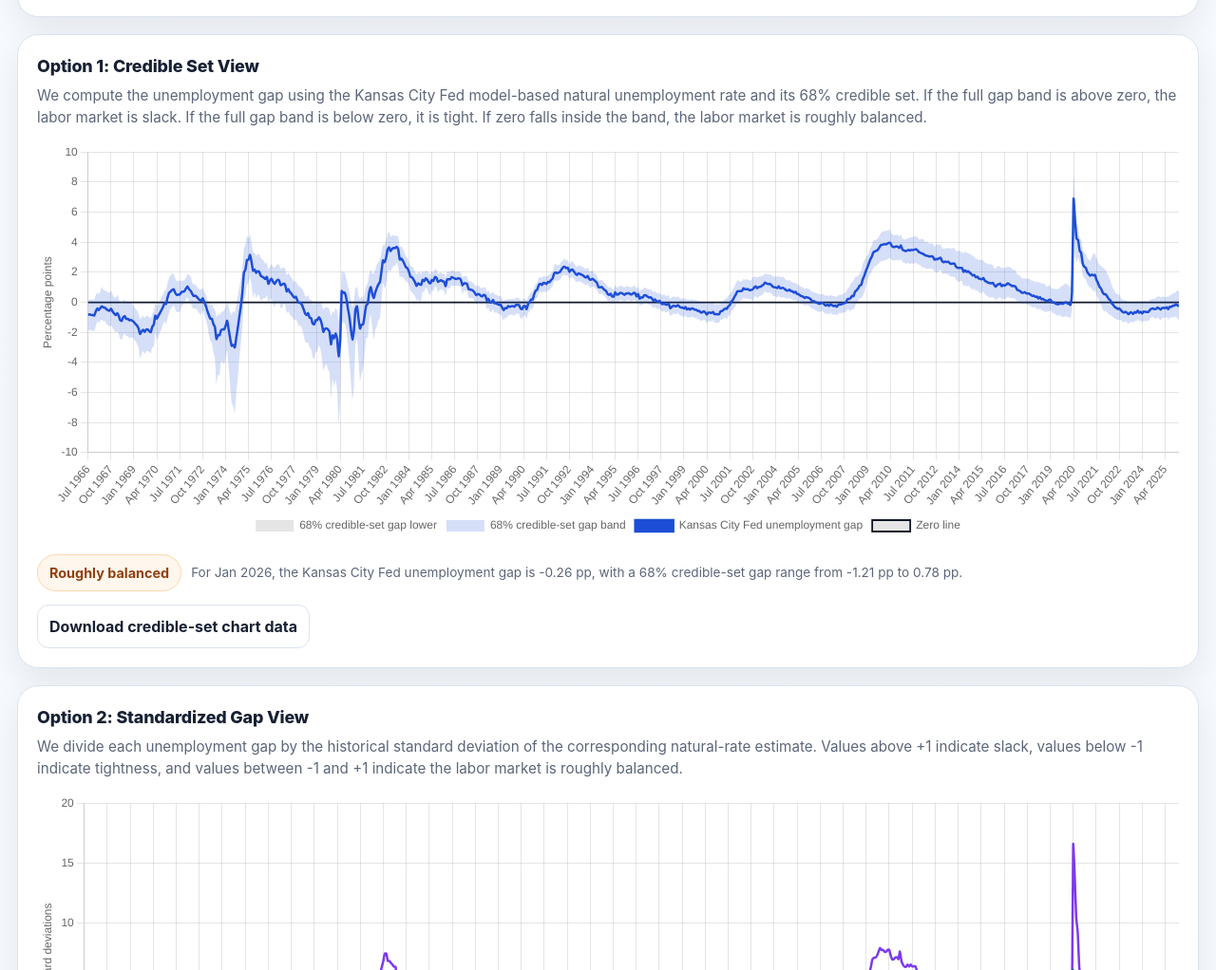
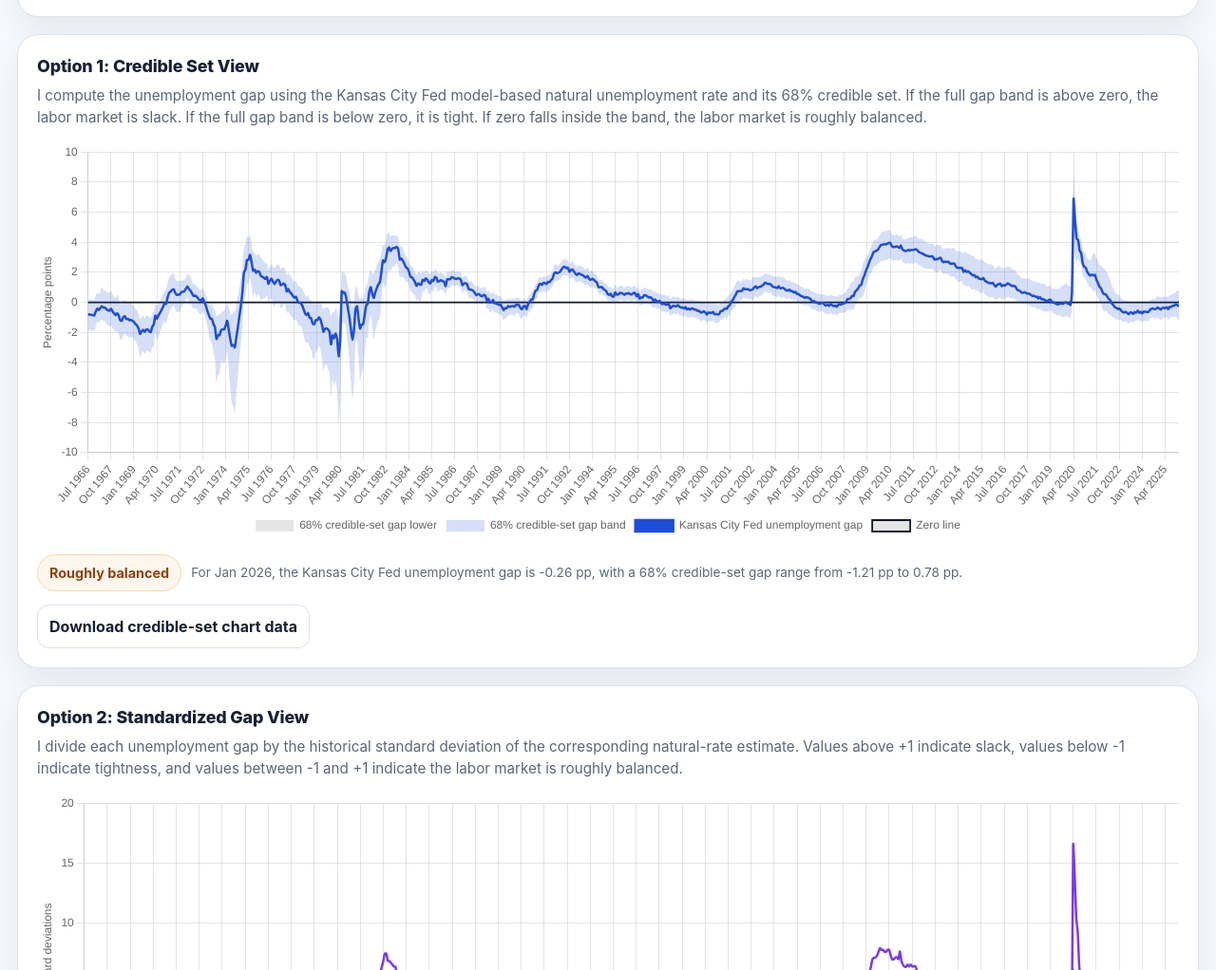
Before and after one commit to JohnsonOliyide/labor-market-dashboard, a plain HTML site: page index.html in a window 1280 px wide. Shown: the part 1574-2596 px from the top of the page at 95% size. Drawn offline with nearby package versions, Linux system fonts and the light colour scheme.

Commit message:
Update index.html

```diff
--- a/index.html
+++ b/index.html
@@ -329,7 +329,7 @@
 
       <section class="card span-12">
         <h2 class="section-title">Option 1: Credible Set View</h2>
-        <p class="subtle">We compute the unemployment gap using the Kansas City Fed model-based natural unemployment rate and its 68% credible set. If the full gap band is above zero, the labor market is slack. If the full gap band is below zero, it is tight. If zero falls inside the band, the labor market is roughly balanced.</p>
+        <p class="subtle">I compute the unemployment gap using the Kansas City Fed model-based natural unemployment rate and its 68% credible set. If the full gap band is above zero, the labor market is slack. If the full gap band is below zero, it is tight. If zero falls inside the band, the labor market is roughly balanced.</p>
         <div class="chart-wrap"><canvas id="credibleChart"></canvas></div>
         <div style="margin-top:14px; display:flex; flex-wrap:wrap; gap:10px; align-items:center;">
           <span id="credibleBadge" class="pill balanced">Roughly balanced</span>
@@ -342,7 +342,7 @@
 
       <section class="card span-12">
         <h2 class="section-title">Option 2: Standardized Gap View</h2>
-        <p class="subtle">We divide each unemployment gap by the historical standard deviation of the corresponding natural-rate estimate. Values above +1 indicate slack, values below -1 indicate tightness, and values between -1 and +1 indicate the labor market is roughly balanced.</p>
+        <p class="subtle">I divide each unemployment gap by the historical standard deviation of the corresponding natural-rate estimate. Values above +1 indicate slack, values below -1 indicate tightness, and values between -1 and +1 indicate the labor market is roughly balanced.</p>
         <div class="chart-wrap"><canvas id="standardizedChart"></canvas></div>
         <div id="sdInfoBox" class="note-box" style="margin-top:14px;"></div>
         <div id="stdValues" class="std-box"></div>
```
